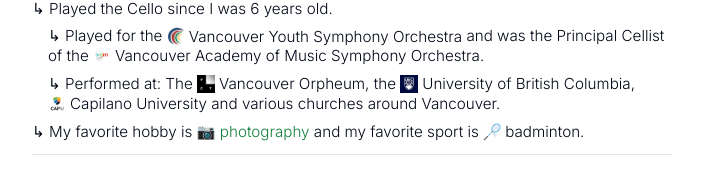
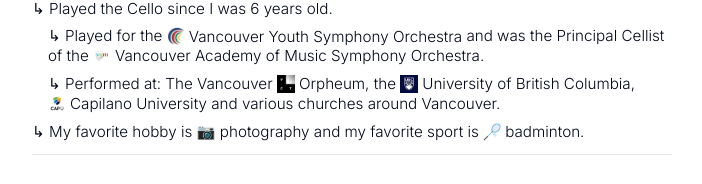
Before and after one commit to lance116/lances-portfolio, a Next.js app: page /about in a window 1280 px wide. Shown: the part 235-419 px from the top of the page, without its empty margins (288-990 px from the left). Built offline with nearby package versions, Linux system fonts and the light colour scheme.

Commit message:
refined bouncing animation, updated UI

```diff
--- a/app/about/page.tsx
+++ b/app/about/page.tsx
@@ -54,8 +54,8 @@ export default function About() {
           <div className="ml-4">↳ Born in <span className="inline-flex items-center align-middle gap-1"><Logo src="/chinese flag.png" alt="China" /><Label>Beijing</Label></span></div>
           <div>↳ Played the Cello since I was 6 years old.</div>
           <div className="ml-4">↳ Played for the <span className="inline-flex items-center align-middle gap-1"><Logo src="/vyso-favicon.png" alt="VYSO" /><Label><a href="https://vyso.com/" target="_blank" rel="noreferrer" className="hover-underline-nudge">Vancouver Youth Symphony Orchestra</a></Label></span> and was the Principal Cellist of the <span className="inline-flex items-center align-middle gap-1"><Logo src="/vam.jpg" alt="VAM" /><Label><a href="https://vancouveracademyofmusic.com/events/vamso-orpheum-series/" target="_blank" rel="noreferrer" className="hover-underline-nudge">Vancouver Academy of Music Symphony Orchestra</a></Label></span>.</div>
-          <div className="ml-4">↳ Performed at: The <span className="inline-flex items-center align-middle gap-1"><Logo src="/vancouver_civic_theatres_logo.jpeg" alt="VCT" /><Label><a href="https://vancouvercivictheatres.com/venues/orpheum/" target="_blank" rel="noreferrer" className="hover-underline-nudge">Vancouver Orpheum</a></Label></span>, the <span className="inline-flex items-center align-middle gap-1"><Logo src="/ubc-logo-edited.jpg" alt="UBC" /><Label><a href="https://www.ubc.ca/" target="_blank" rel="noreferrer" className="hover-underline-nudge">University of British Columbia</a></Label></span>, <span className="inline-flex items-center align-middle gap-1"><Logo src="/capU.jpg" alt="CapU" /><Label><a href="https://www.capilanou.ca/" target="_blank" rel="noreferrer" className="hover-underline-nudge">Capilano University</a></Label></span> and various churches around Vancouver.</div>
-          <div>↳ My favorite hobby is 📷 <a href="/photography" className="text-green-700 hover:text-green-900 hover-underline-nudge">photography</a> and my favorite sport is <span className="inline-flex items-center align-middle gap-1"><Logo src="/badminton.png" alt="Badminton" /><Label>badminton.</Label></span></div>
+          <div className="ml-4">↳ Performed at: The Vancouver <span className="inline-flex items-center align-middle gap-1"><Logo src="/vancouver_civic_theatres_logo.jpeg" alt="VCT" /><Label><a href="https://vancouvercivictheatres.com/venues/orpheum/" target="_blank" rel="noreferrer" className="hover-underline-nudge">Orpheum</a></Label></span>, the <span className="inline-flex items-center align-middle gap-1"><Logo src="/ubc-logo-edited.jpg" alt="UBC" /><Label><a href="https://www.ubc.ca/" target="_blank" rel="noreferrer" className="hover-underline-nudge">University of British Columbia</a></Label></span>, <span className="inline-flex items-center align-middle gap-1"><Logo src="/capU.jpg" alt="CapU" /><Label><a href="https://www.capilanou.ca/" target="_blank" rel="noreferrer" className="hover-underline-nudge">Capilano University</a></Label></span> and various churches around Vancouver.</div>
+          <div>↳ My favorite hobby is 📷 <a href="/photography" className={`hover-underline-nudge ${shouldBounce('photography') ? 'nav-bounce' : ''}`}>photography</a> and my favorite sport is <span className="inline-flex items-center align-middle gap-1"><Logo src="/badminton.png" alt="Badminton" /><Label>badminton.</Label></span></div>
         </div>
 
         <div className="my-3 border-t border-neutral-200" />
```
